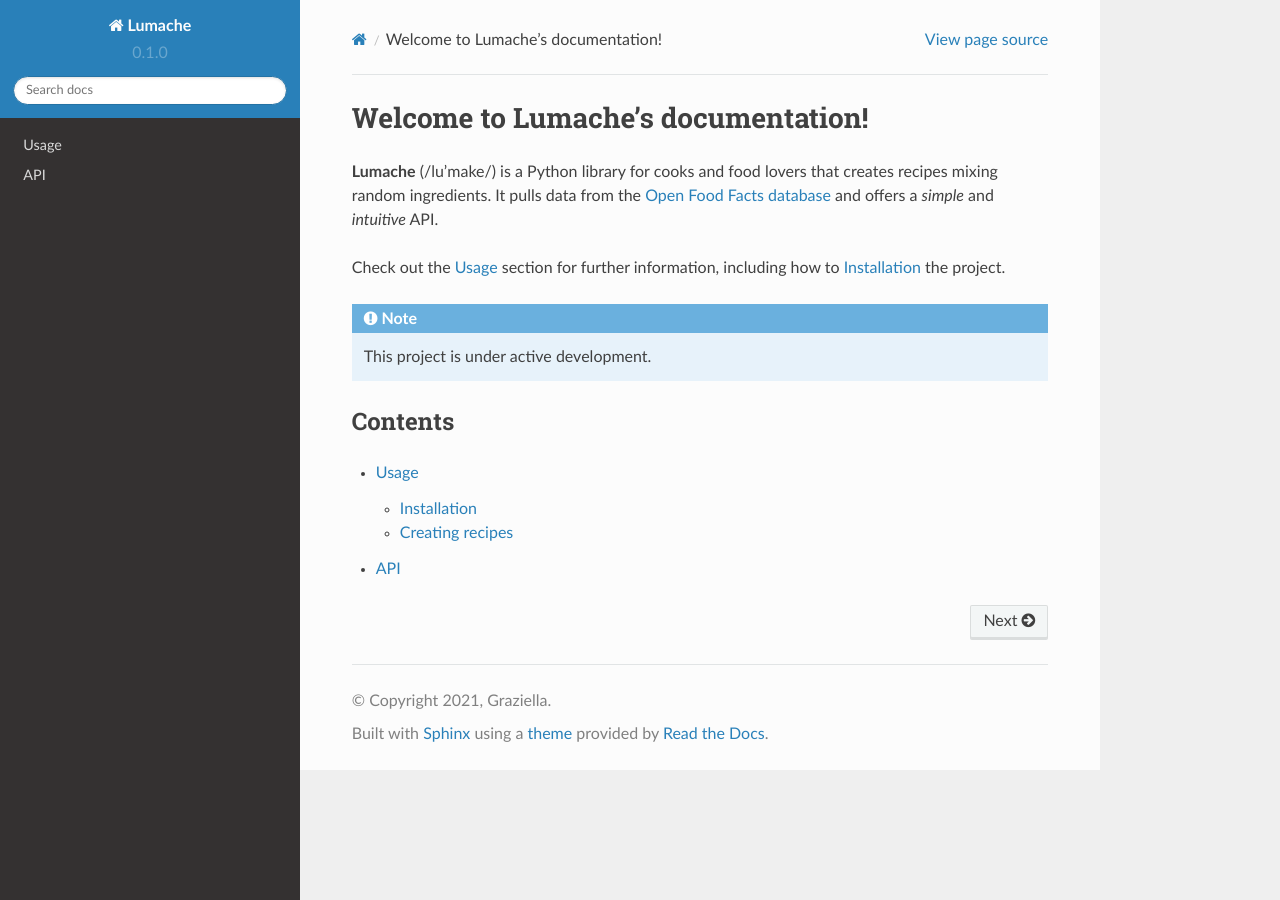
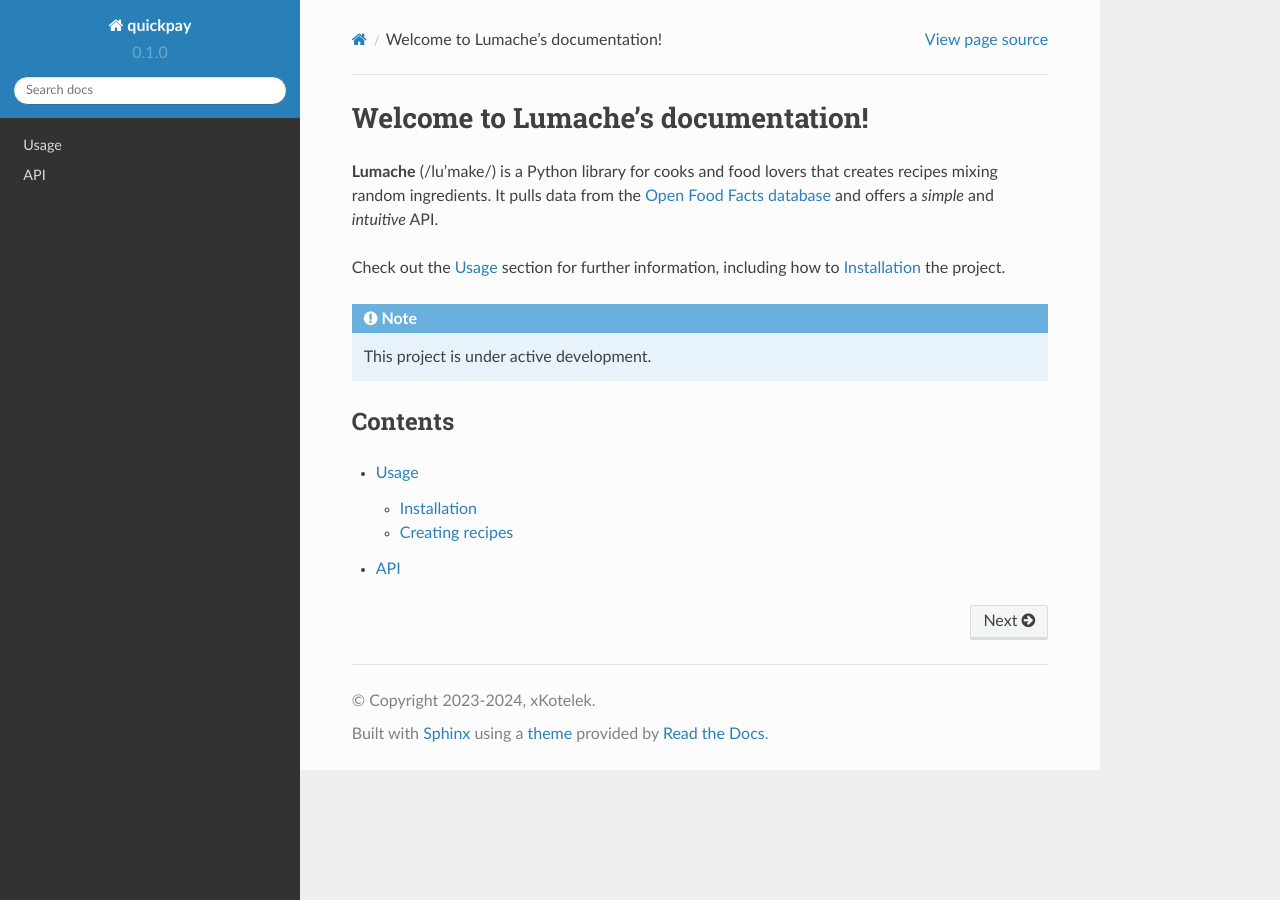
Before and after one commit to xKotelek/quickpay-docs, a Sphinx documentation site: the page built from docs/source/index.rst, in a window 1280 px wide. Built offline with Sphinx 7.4.7 and the Read the Docs theme 2.0.0, drawn with Linux system fonts in a browser that asks for light colours.

Commit message:
Update conf.py

```diff
--- a/docs/source/conf.py
+++ b/docs/source/conf.py
@@ -2,9 +2,9 @@
 
 # -- Project information
 
-project = 'Lumache'
-copyright = '2021, Graziella'
-author = 'Graziella'
+project = 'quickpay'
+copyright = '2023-2024, xKotelek'
+author = 'xKotelek'
 
 release = '0.1'
 version = '0.1.0'
```
